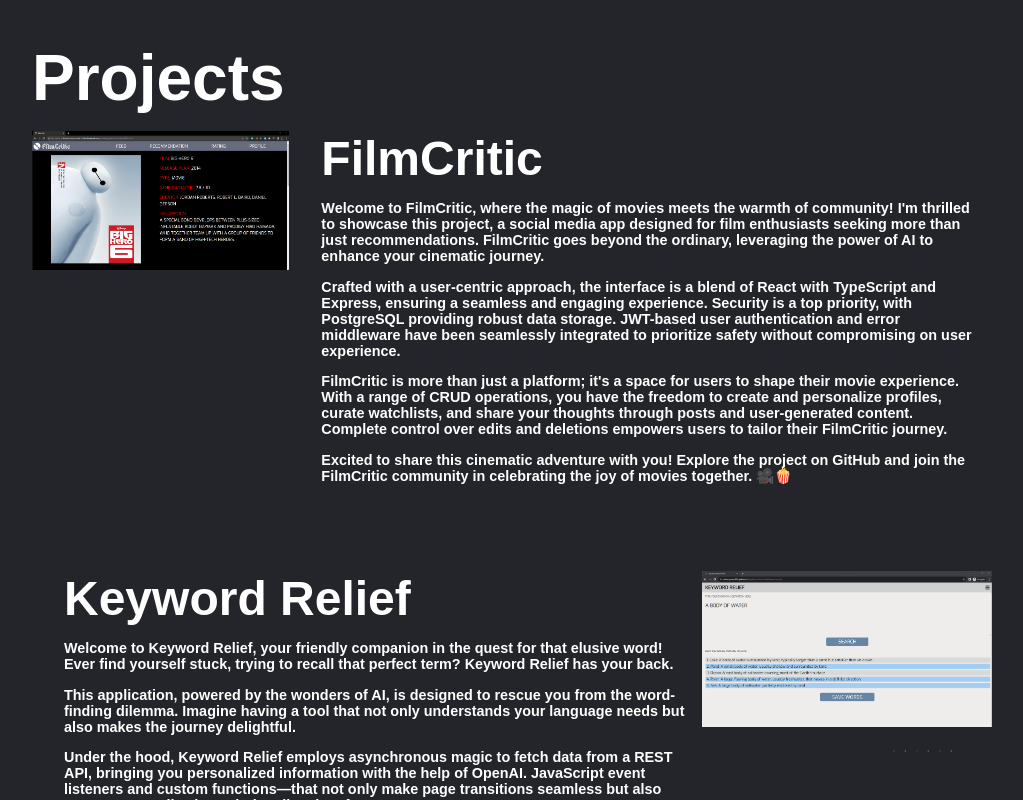
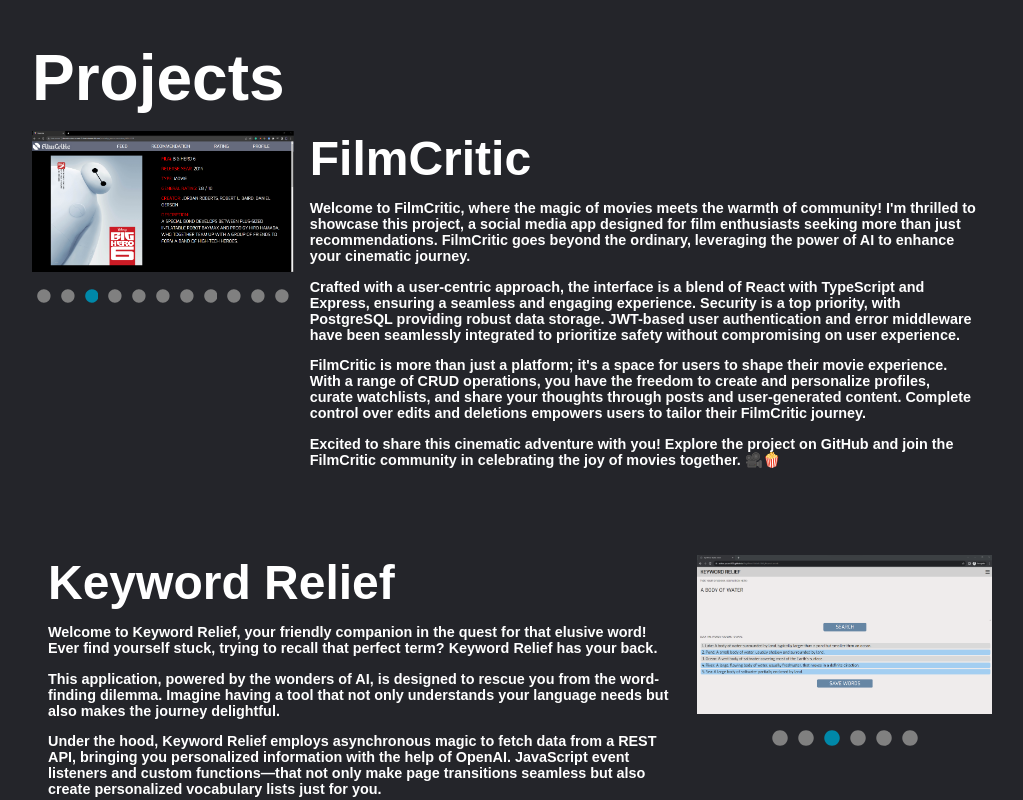
Before and after one commit to Aiden-Peace300/AidenPeace-Portfolio, a React (Vite) app in the folder client/: page / in a window 1280 px wide. Shown: the part 3680-4480 px from the top of the page, without its empty margins (128-1151 px from the left). Built offline with nearby package versions, Linux system fonts and the light colour scheme.

Commit message:
adding pdf buttons for saddleback college activites

```diff
--- a/client/src/Carousel.tsx
+++ b/client/src/Carousel.tsx
@@ -46,11 +46,11 @@
       </a>
       <div
         style={{
-          justifyContent: 'flex-end',
-          transform: 'translateX(-50%)',
+          justifyContent: 'center',
           display: 'flex',
           marginTop: '1rem',
-          marginLeft: '13.8rem',
+          marginBottom: '1rem',
+          textAlign: 'center',
         }}>
         {images.map((_, index) => (
           <FaCircle
--- a/client/src/Project.css
+++ b/client/src/Project.css
@@ -6,7 +6,6 @@
 .img {
   width: 35rem;
   width: 45rem;
-  padding: 1rem;
   border: 5px solid white;
   border-radius: 1rem;
   cursor: pointer;
--- a/client/src/Project.tsx
+++ b/client/src/Project.tsx
@@ -33,7 +33,7 @@
   return (
     <div style={{ display: 'flex', flexDirection: validatedFlexDirection }}>
       <Carousel images={photos} link={link} />
-      <div style={{ marginLeft: '1rem' }}>
+      <div>
         <a
           href={link ? link : undefined}
           target="_blank"
--- a/client/src/Qualifications.tsx
+++ b/client/src/Qualifications.tsx
@@ -2,6 +2,9 @@
 import './Qualifications.css';
 import Project from './Project.tsx';
 import Pdf from '../Documents/LearningFuze_Certificate_of_Completion.pdf';
+import CSDegree from '../Documents/computerScience.pdf';
+import NasaProposal from '../Documents/Final PDR Draft.pdf';
+import NasaAwards from '../Documents/NASA AWARDS.pdf';
 
 export default function About() {
   const LFZ = {
@@ -59,6 +62,27 @@
             projectDetails={saddlebackCollege.projectDetails}
             flexDirection={'column'}
           />
+          <a
+            className="resume"
+            href={CSDegree}
+            target="_blank"
+            rel="noopener noreferrer">
+            <button className="resume-button">View CS Degree</button>
+          </a>
+          <a
+            className="resume"
+            href={NasaProposal}
+            target="_blank"
+            rel="noopener noreferrer">
+            <button className="resume-button">View NASA Propsal</button>
+          </a>
+          <a
+            className="resume"
+            href={NasaAwards}
+            target="_blank"
+            rel="noopener noreferrer">
+            <button className="resume-button">View NASA Awards</button>
+          </a>
         </div>
         <div className="vertical-line"></div>
         <div className="project">
```
Also changed, not shown: 2 other files (tests, documents, lock files or other folders).
